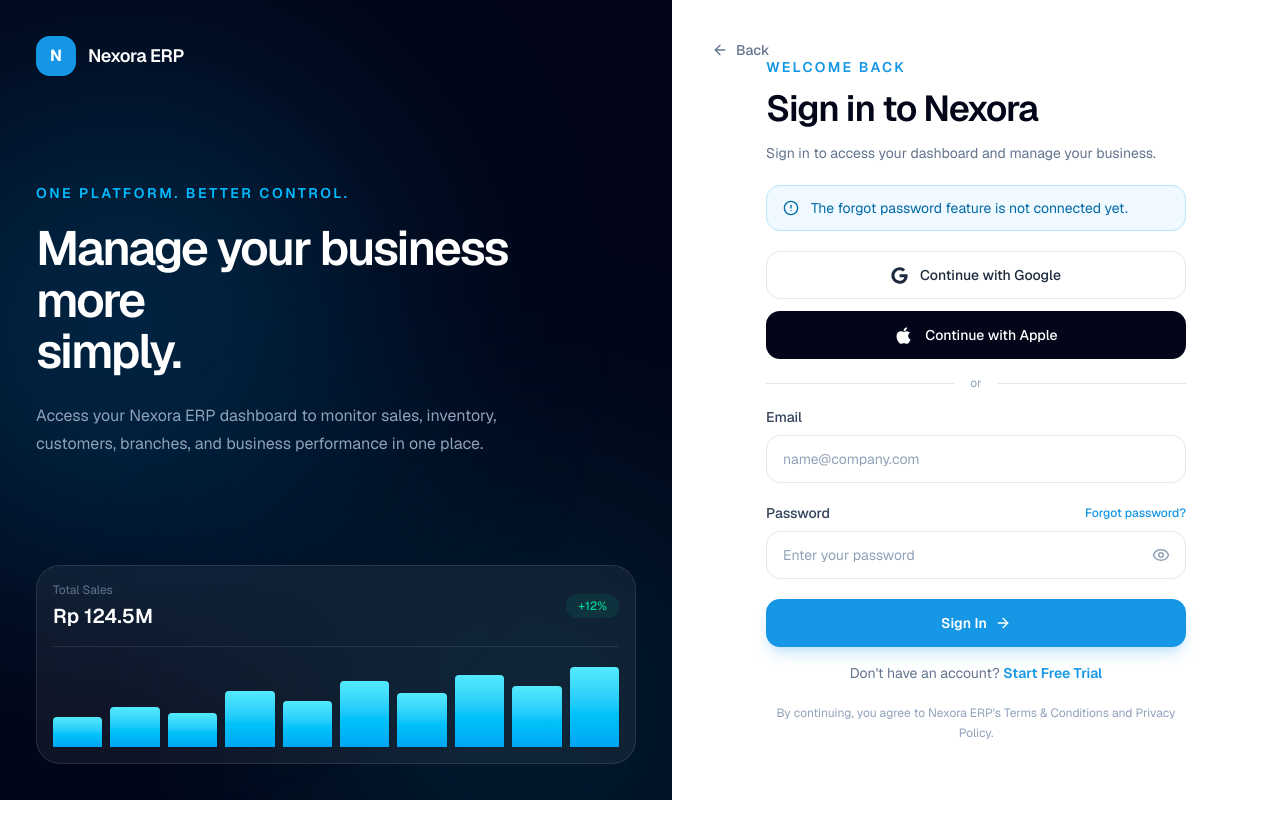
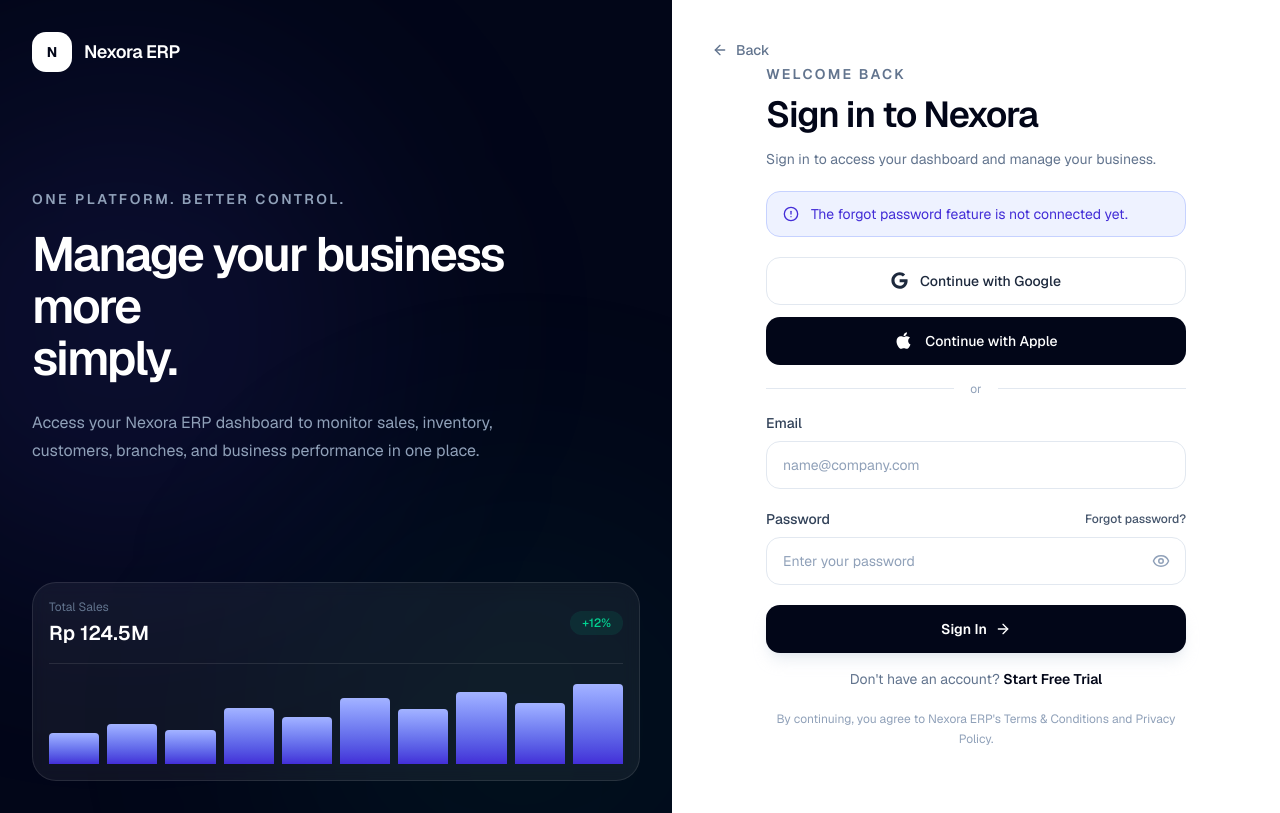
Before and after one commit to faalvaro/nexora-erp, a Next.js app: page /sign-in in a window 1280 px wide. Both pictures are taken after a click on the button "Forgot password?". Built offline with nearby package versions, Linux system fonts and the light colour scheme; no server answers.

Commit message:
Refine sign in responsiveness and neutral theme

```diff
--- a/app/sign-in/page.tsx
+++ b/app/sign-in/page.tsx
@@ -62,7 +62,9 @@
     return valid;
   }
 
-  async function handleSubmit(event: FormEvent<HTMLFormElement>) {
+  async function handleSubmit(
+    event: FormEvent<HTMLFormElement>,
+  ) {
     event.preventDefault();
 
     if (!validateForm()) return;
@@ -70,7 +72,9 @@
     setLoading(true);
     setMessage(null);
 
-    await new Promise((resolve) => setTimeout(resolve, 1400));
+    await new Promise((resolve) =>
+      setTimeout(resolve, 1400),
+    );
 
     setLoading(false);
 
@@ -84,7 +88,9 @@
     }, 900);
   }
 
-  function handleSocialLogin(provider: "Google" | "Apple") {
+  function handleSocialLogin(
+    provider: "Google" | "Apple",
+  ) {
     setEmailError("");
     setPasswordError("");
 
@@ -96,19 +102,19 @@
 
   return (
     <main className="min-h-[100dvh] bg-white">
-      <div className="grid min-h-[100dvh] lg:grid-cols-[1.05fr_0.95fr]">
+      <div className="grid min-h-[100dvh] xl:grid-cols-[1.05fr_0.95fr]">
         {/* LEFT VISUAL */}
-        <section className="relative hidden overflow-hidden bg-slate-950 p-12 lg:flex lg:flex-col lg:justify-between [@media(max-height:900px)]:p-9 [@media(max-height:780px)]:p-7">
+        <section className="relative hidden overflow-hidden bg-slate-950 p-10 xl:flex xl:flex-col xl:justify-between 2xl:p-12 [@media(max-height:900px)]:p-8 [@media(max-height:780px)]:p-6">
           {/* Background glow */}
-          <div className="absolute -left-32 top-20 size-[500px] rounded-full bg-sky-500/20 blur-[120px]" />
-          <div className="absolute -bottom-40 right-[-100px] size-[500px] rounded-full bg-cyan-400/10 blur-[120px]" />
+          <div className="absolute -left-32 top-20 size-[500px] rounded-full bg-indigo-500/10 blur-[120px]" />
+          <div className="absolute -bottom-40 right-[-100px] size-[500px] rounded-full bg-emerald-400/5 blur-[120px]" />
 
           {/* Logo */}
           <Link
             href="/"
             className="relative z-10 flex w-fit items-center gap-3 text-white"
           >
-            <div className="flex size-10 items-center justify-center rounded-xl bg-[#1597E5] font-bold">
+            <div className="flex size-10 items-center justify-center rounded-xl bg-white text-sm font-bold text-slate-950">
               N
             </div>
 
@@ -117,13 +123,13 @@
             </span>
           </Link>
 
-          {/* Main copy */}
+          {/* Main Copy */}
           <div className="relative z-10 max-w-xl">
-            <p className="mb-5 text-sm font-semibold uppercase tracking-[0.18em] text-sky-400">
+            <p className="mb-5 text-sm font-semibold uppercase tracking-[0.18em] text-slate-400">
               {t("left.eyebrow")}
             </p>
 
-            <h1 className="text-5xl font-semibold leading-[1.08] tracking-[-0.045em] text-white xl:text-6xl [@media(max-height:900px)]:text-5xl [@media(max-height:780px)]:text-4xl">
+            <h1 className="text-5xl font-semibold leading-[1.08] tracking-[-0.045em] text-white 2xl:text-6xl [@media(max-height:900px)]:text-5xl [@media(max-height:780px)]:text-4xl">
               {t("left.titleLine1")}
               <br />
               {t("left.titleLine2")}
@@ -155,50 +161,52 @@
             </div>
 
             <div className="mt-5 flex h-24 items-end gap-2 [@media(max-height:900px)]:h-20 [@media(max-height:780px)]:mt-3 [@media(max-height:780px)]:h-16">
-              {[38, 50, 42, 70, 58, 82, 68, 90, 76, 100].map(
-                (height, index) => (
-                  <div
-                    key={index}
-                    className="flex-1 rounded-t bg-gradient-to-t from-sky-500 to-cyan-300"
-                    style={{ height: `${height}%` }}
-                  />
-                ),
-              )}
+              {[
+                38, 50, 42, 70, 58, 82, 68, 90, 76, 100,
+              ].map((height, index) => (
+                <div
+                  key={index}
+                  className="flex-1 rounded-t bg-gradient-to-t from-indigo-700 to-indigo-300"
+                  style={{
+                    height: `${height}%`,
+                  }}
+                />
+              ))}
             </div>
           </div>
         </section>
 
         {/* RIGHT AUTH */}
-        <section className="relative flex min-h-[100dvh] items-center justify-center overflow-y-auto px-6 py-10 sm:px-10 lg:px-16 [@media(max-height:900px)]:py-7 [@media(max-height:780px)]:py-5">
+        <section className="relative flex min-h-[100dvh] items-start justify-center overflow-y-auto px-4 pb-10 pt-20 sm:items-center sm:px-8 sm:py-16 xl:px-16">
           {/* Back */}
           <Link
             href="/"
-            className="absolute left-6 top-6 inline-flex items-center gap-2 text-sm font-medium text-slate-500 transition-colors hover:text-slate-900 lg:left-10 lg:top-10"
+            className="absolute left-4 top-5 inline-flex items-center gap-2 text-sm font-medium text-slate-500 transition-colors hover:text-slate-950 sm:left-8 sm:top-7 xl:left-10 xl:top-10"
           >
             <ArrowLeft size={16} />
             {t("back")}
           </Link>
 
           <div className="w-full max-w-[420px]">
-            {/* Mobile Logo */}
+            {/* Mobile / Tablet Logo */}
             <Link
               href="/"
-              className="mb-8 flex items-center gap-2 lg:hidden"
+              className="mb-7 flex items-center gap-2.5 xl:hidden"
             >
-              <div className="flex size-9 items-center justify-center rounded-xl bg-[#1597E5] text-sm font-bold text-white">
+              <div className="flex size-9 items-center justify-center rounded-xl bg-slate-950 text-sm font-bold text-white">
                 N
               </div>
 
-              <span className="font-semibold text-slate-950">
+              <span className="font-semibold tracking-tight text-slate-950">
                 Nexora ERP
               </span>
             </Link>
 
-            <p className="text-sm font-semibold uppercase tracking-[0.16em] text-[#1597E5]">
+            <p className="text-sm font-semibold uppercase tracking-[0.16em] text-slate-500">
               {t("welcome")}
             </p>
 
-            <h2 className="mt-3 text-4xl font-semibold tracking-[-0.035em] text-slate-950 [@media(max-height:780px)]:text-3xl">
+            <h2 className="mt-3 text-[34px] font-semibold leading-[1.08] tracking-[-0.035em] text-slate-950 sm:text-4xl">
               {t("title")}
             </h2>
 
@@ -214,7 +222,7 @@
                     ? "border-emerald-200 bg-emerald-50 text-emerald-700"
                     : message.type === "error"
                       ? "border-red-200 bg-red-50 text-red-700"
-                      : "border-sky-200 bg-sky-50 text-sky-700"
+                      : "border-indigo-200 bg-indigo-50 text-indigo-700"
                 }`}
               >
                 {message.type === "success" ? (
@@ -231,7 +239,9 @@
             <div className="mt-7 space-y-3 [@media(max-height:900px)]:mt-5 [@media(max-height:780px)]:space-y-2">
               <button
                 type="button"
-                onClick={() => handleSocialLogin("Google")}
+                onClick={() =>
+                  handleSocialLogin("Google")
+                }
                 className="flex h-12 w-full items-center justify-center gap-3 rounded-xl border border-slate-200 bg-white text-sm font-medium text-slate-800 transition-all hover:border-slate-300 hover:bg-slate-50"
               >
                 <FaGoogle size={17} />
@@ -240,7 +250,9 @@
 
               <button
                 type="button"
-                onClick={() => handleSocialLogin("Apple")}
+                onClick={() =>
+                  handleSocialLogin("Apple")
+                }
                 className="flex h-12 w-full items-center justify-center gap-3 rounded-xl bg-slate-950 text-sm font-medium text-white transition-all hover:bg-slate-800"
               >
                 <FaApple size={19} />
@@ -289,7 +301,7 @@
                   className={`h-12 w-full rounded-xl border bg-white px-4 text-sm text-slate-900 outline-none transition-all placeholder:text-slate-400 ${
                     emailError
                       ? "border-red-300 focus:border-red-400 focus:ring-4 focus:ring-red-50"
-                      : "border-slate-200 focus:border-[#1597E5] focus:ring-4 focus:ring-sky-100"
+                      : "border-slate-200 focus:border-slate-500 focus:ring-4 focus:ring-slate-100"
                   }`}
                 />
 
@@ -302,7 +314,7 @@
 
               {/* Password */}
               <div>
-                <div className="mb-2 flex items-center justify-between">
+                <div className="mb-2 flex items-center justify-between gap-4">
                   <label
                     htmlFor="password"
                     className="text-sm font-medium text-slate-700"
@@ -315,10 +327,12 @@
                     onClick={() =>
                       setMessage({
                         type: "info",
-                        text: t("messages.forgotPassword"),
+                        text: t(
+                          "messages.forgotPassword",
+                        ),
                       })
                     }
-                    className="text-xs font-medium text-[#1597E5] hover:text-[#0F86CC]"
+                    className="shrink-0 text-xs font-medium text-slate-600 transition-colors hover:text-slate-950"
                   >
                     {t("forgotPassword")}
                   </button>
@@ -327,27 +341,39 @@
                 <div className="relative">
                   <input
                     id="password"
-                    type={showPassword ? "text" : "password"}
+                    type={
+                      showPassword
+                        ? "text"
+                        : "password"
+                    }
                     value={password}
                     onChange={(event) => {
-                      setPassword(event.target.value);
+                      setPassword(
+                        event.target.value,
+                      );
 
                       if (passwordError) {
                         setPasswordError("");
                       }
                     }}
-                    placeholder={t("passwordPlaceholder")}
+                    placeholder={t(
+                      "passwordPlaceholder",
+                    )}
                     className={`h-12 w-full rounded-xl border bg-white px-4 pr-12 text-sm text-slate-900 outline-none transition-all placeholder:text-slate-400 ${
                       passwordError
                         ? "border-red-300 focus:border-red-400 focus:ring-4 focus:ring-red-50"
-                        : "border-slate-200 focus:border-[#1597E5] focus:ring-4 focus:ring-sky-100"
+                        : "border-slate-200 focus:border-slate-500 focus:ring-4 focus:ring-slate-100"
                     }`}
                   />
 
                   {/* Show / Hide Password */}
                   <button
                     type="button"
-                    onClick={() => setShowPassword((value) => !value)}
+                    onClick={() =>
+                      setShowPassword(
+                        (value) => !value,
+                      )
+                    }
                     className="absolute right-4 top-1/2 -translate-y-1/2 text-slate-400 transition-colors hover:text-slate-700"
                     aria-label={
                       showPassword
@@ -374,7 +400,7 @@
               <button
                 type="submit"
                 disabled={loading}
-                className="flex h-12 w-full items-center justify-center gap-2 rounded-xl bg-[#1597E5] text-sm font-semibold text-white shadow-lg shadow-[#1597E5]/20 transition-all hover:bg-[#0F86CC] disabled:cursor-not-allowed disabled:opacity-70"
+                className="flex h-12 w-full items-center justify-center gap-2 rounded-xl bg-slate-950 text-sm font-semibold text-white shadow-lg shadow-slate-300/40 transition-all hover:bg-slate-800 disabled:cursor-not-allowed disabled:opacity-70"
               >
                 {loading ? (
                   <>
@@ -397,10 +423,12 @@
                 onClick={() =>
                   setMessage({
                     type: "info",
-                    text: t("messages.freeTrial"),
+                    text: t(
+                      "messages.freeTrial",
+                    ),
                   })
                 }
-                className="font-semibold text-[#1597E5] hover:text-[#0F86CC]"
+                className="font-semibold text-slate-950 transition-colors hover:text-slate-600"
               >
                 {t("startFreeTrial")}
               </button>
```
